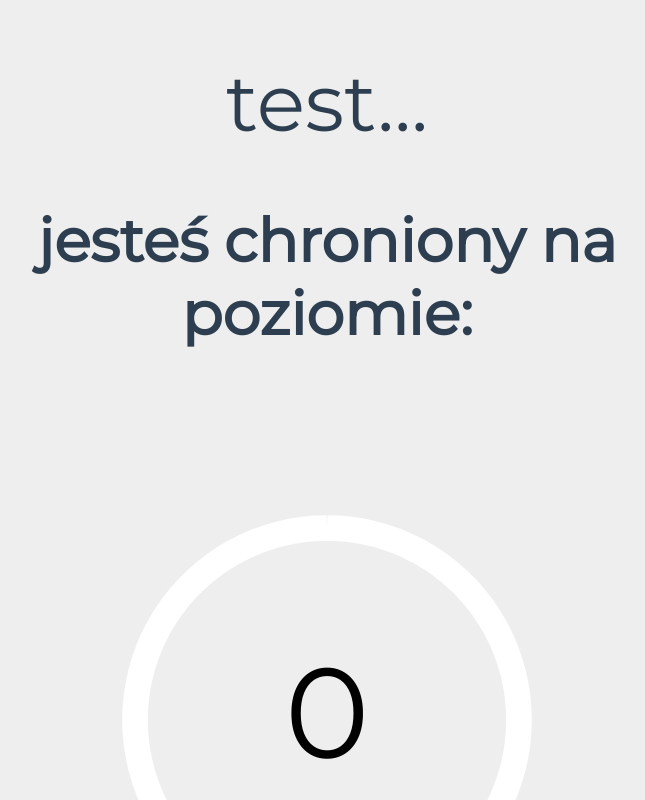
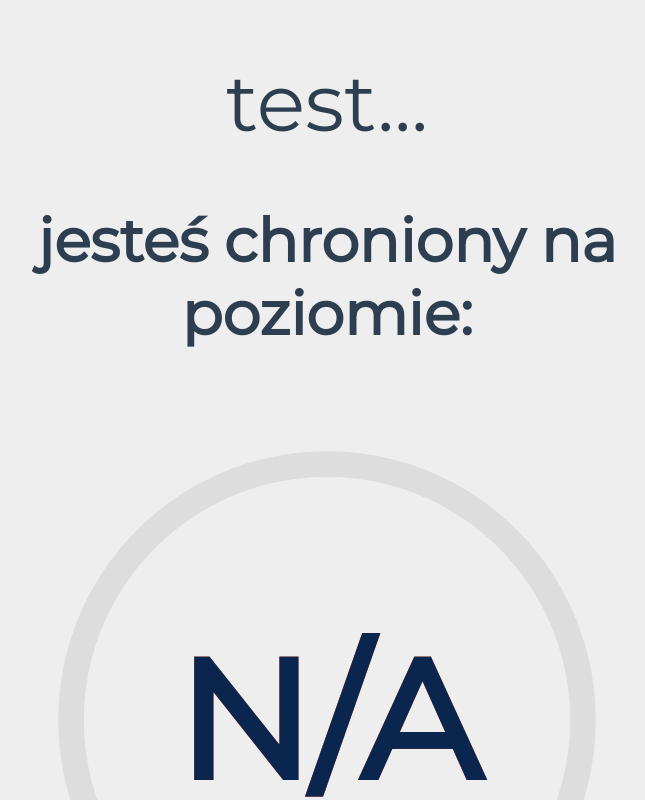
Before and after one commit to edukaton/stowarzyszenie-demagog, a Vue app in the folder fzw-webapp/: page /#/results in a window 1280 px wide. Shown: the top 800 px of the page, without its empty margins (313-958 px from the left). Built offline with nearby package versions, Linux system fonts and the light colour scheme.

Commit message:
correct size and text, moved static styles to CSS

```diff
--- a/fzw-webapp/src/components/PieChart.vue
+++ b/fzw-webapp/src/components/PieChart.vue
@@ -1,12 +1,12 @@
 <template>
   <div>
-    <!-- {{this.points}} -->
     <svg viewBox="0 0 50 50" xmlns="http://www.w3.org/2000/svg">
       <g>
-        <!-- <path :d="path" stroke="black" fill="transparent"/> -->
-        <text x="25" y="28" font-size="10" text-anchor="middle" dominant-baseline="center">{{ this.numerator }}</text>
-        <polyline :points="this.points.t" style="fill:none;stroke:white;stroke-width:2" />
-        <polyline :points="this.points.s" style="fill:none;stroke:gray;stroke-width:2" />
+        <text x="25" :y="25" :font-size="this.textPercent ? 13 : 20" v-bind:style="{ fill: '#EF420C', opacity: (1.5-(this.percent-30)/30) }">{{ this.counterText }}</text>
+        <text x="25" :y="25" :font-size="this.textPercent ? 13 : 20" v-bind:style="{ fill: '#0A264F', opacity: ((this.percent-30)/30) }">{{ this.counterText }}</text>
+        <polyline :points="this.points.t" v-bind:style="{ stroke: '#ddd' }" />
+        <polyline :points="this.points.s" v-bind:style="{ stroke: '#EF420C', opacity: (1.5-(this.percent-30)/30) }" />
+        <polyline :points="this.points.s" v-bind:style="{ stroke: '#0A264F', opacity: ((this.percent-30)/30) }" />
       </g>
     </svg>
   </div>
@@ -28,10 +28,14 @@
       score () {
         return this.numerator * this.r
       },
-      percentString () {
-        if (this.total > 0) {
-          const percent = Math.floor(this.nominator / this.denominator * 100);
-          return `${percent}%`;
+      percent () {
+        return Math.floor(this.numerator / this.denominator * 100);
+      },
+      counterText () {
+        if (this.textPercent && this.denominator > 0) {
+          return `${this.percent}%`;
+        } else if (!this.textPercent) {
+          return this.numerator
         } else {
           return 'N/A';
         }
@@ -41,8 +45,8 @@
         let x, y, angle
         for (var i = 0; i < this.total + 1; i++) {
           angle = Math.PI * 2 / this.total * i
-          x = 25 + 15 * Math.cos(angle + Math.PI / 2)
-          y = 25 + 15 * -Math.sin(angle + Math.PI / 2)
+          x = 25 + 20 * Math.cos(angle + Math.PI / 2)
+          y = 25 + 20 * -Math.sin(angle + Math.PI / 2)
           points.t += `${x},${y} `
           if (this.score >= i) {
             points.s = points.t
@@ -58,5 +62,18 @@
 <!-- Scoped component css -->
 <!-- It only affect current component -->
 <style scoped>
-
+  svg {
+    width: 100%;
+    height: 100%;
+  }
+  polyline {
+    fill: none;
+    stroke-width: 2;
+    stroke-linecap: round;
+  }
+  text {
+    dominant-baseline: central;
+    text-anchor: middle;
+    font-weight: bold;
+  }
 </style>
--- a/fzw-webapp/src/components/Quest.vue
+++ b/fzw-webapp/src/components/Quest.vue
@@ -131,7 +131,8 @@ export default {
     margin: 0;
   }
   #counter{
-    margin: 5vmin;
+    width: 30vmin;
+    /* margin: 5vmin; */
   }
   img{
     width: 70vmin;
```
